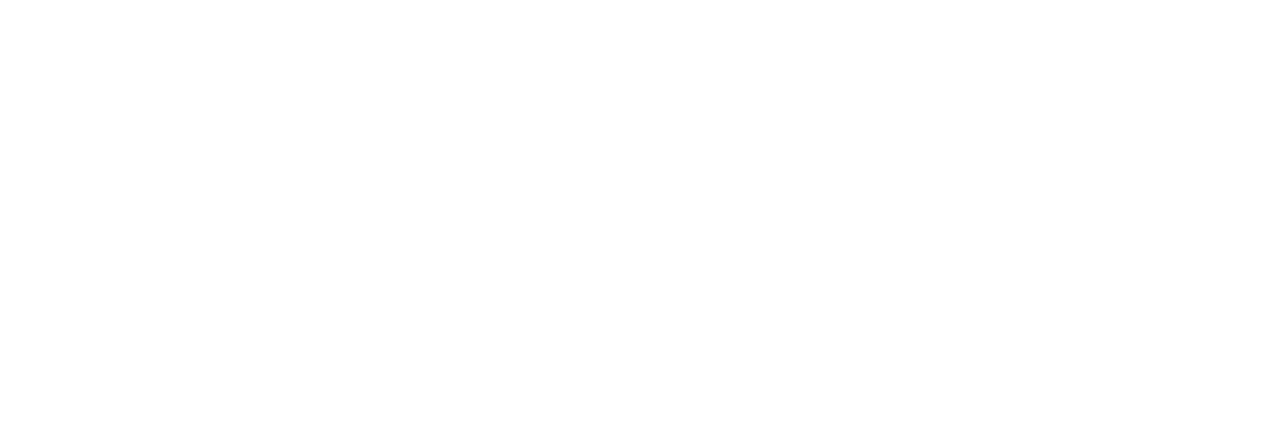
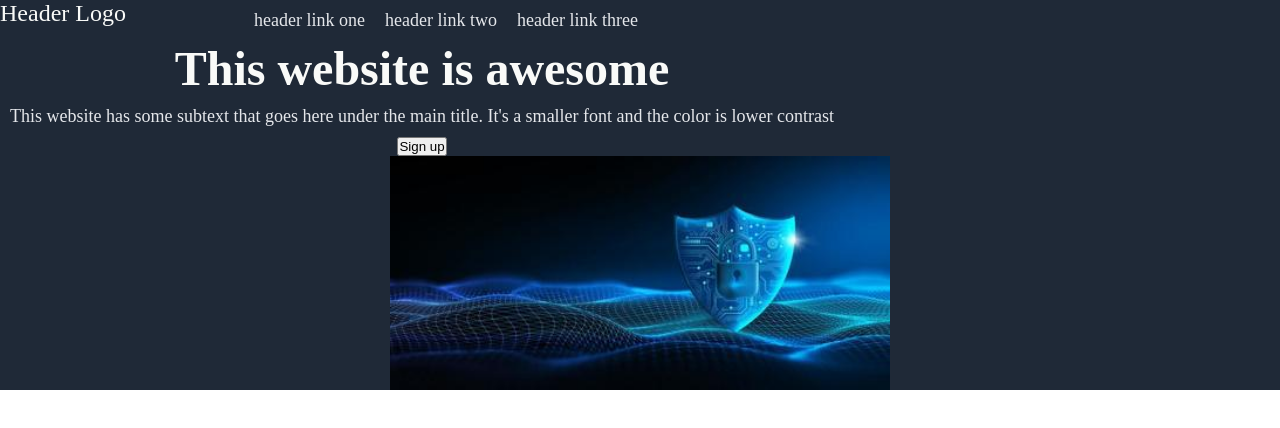
Before and after one commit to marius3past/Flexbox-landing-page, a plain HTML site: page index.html in a window 1280 px wide. Drawn offline with Linux system fonts and the light colour scheme.

Commit message:
Working with the first section

```diff
--- a/index.html
+++ b/index.html
@@ -6,6 +6,29 @@
     <link rel="stylesheet" href="styles.css">
 </head>
 <body>
-
+  <div class="first-section">
+    <div class="navbar">
+        <div class="navbar-vert">
+            <p id="header-logo">Header Logo</p>
+        </div>
+        <div class="navbar-right">
+            <ul>
+                <li class="header-link">header link one</li>
+                <li class="header-link">header link two</li>
+                <li class="header-link">header link three</li>
+            </ul>
+        </div>
+    </div>
+    <div class="secondary-section">
+      <div class="secondary-section-left">
+        <h1> This website is awesome</h1>
+        <p class="header-link">This website has some subtext that goes here under the main title. It's a smaller font and the color is lower contrast </p>
+      <button type="button"> Sign up</button>
+    </div>
+    </div>
+    <div class="secondary-section-right">
+      <img src="project-image.jpeg" alt="cybersecurity image" width="500">
+    </div>
+</div>
 </body>
 </html>
--- a/styles.css
+++ b/styles.css
@@ -0,0 +1,63 @@
+@import url('https://fonts.googleapis.com/css2?family=Roboto+Slab&display=swap');
+
+* {
+    padding: 0;
+    margin: 0;
+    box-sizing: border-box;
+}
+
+body {
+    font-family: 'Roboto Slab' serif;
+}
+
+.first-section {
+background-color: #1f2937;
+}
+
+#header-logo {
+    font-size: 24px;
+    color: #f9faf8;
+}
+
+.header-link {
+    font-size: 18px;
+    color: #e5e7eb;
+    margin: 10px;
+}
+
+.navbar {
+    display: flex;
+}
+
+ul {
+    display: flex;
+}
+
+.navbar-left, .navbar-right {
+    display: flex;
+    width: 50%;
+    justify-content: center;
+    align-items: center;
+}
+
+li {
+    list-style-type: none;
+}
+
+h1 {
+    font-size: 48px;
+    color: #f9faf8;
+    font-weight: bolder;
+}
+
+.secondary-section {
+    display: flex;
+    flex-direction: row;
+}
+
+.secondary-section-left, .secondary-section-right {
+    display: flex;
+    flex-direction: column;
+    justify-content: center;
+    align-items: center;
+}
```
Also changed, not shown: project-image.jpeg (added).
